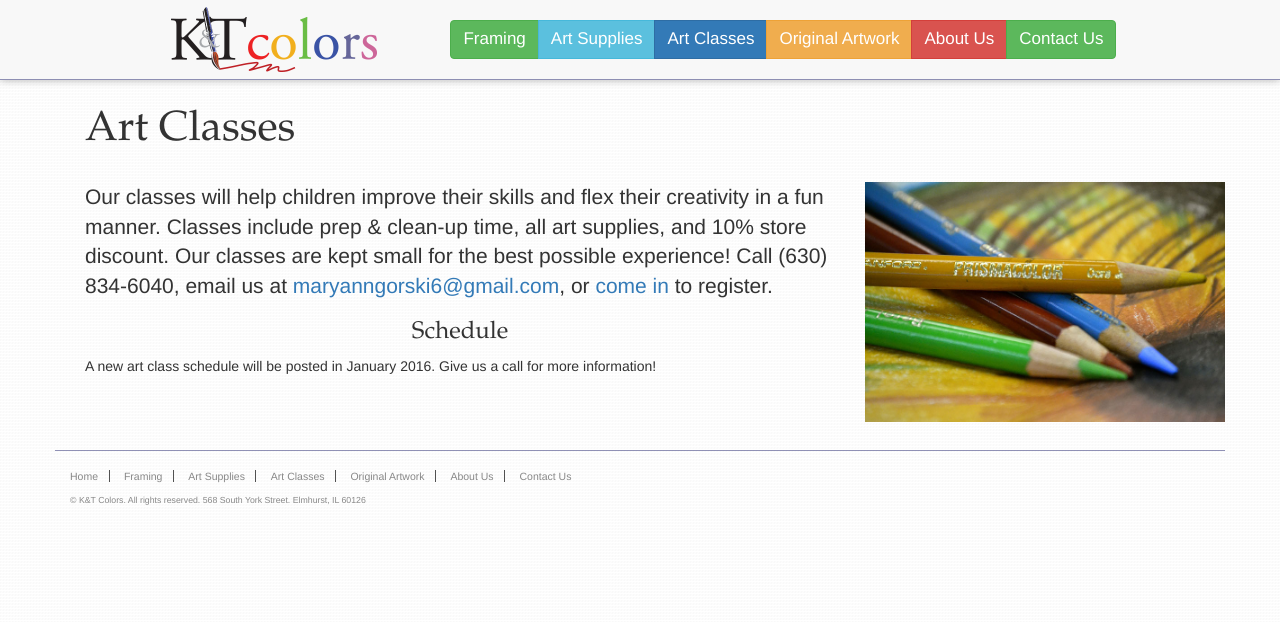
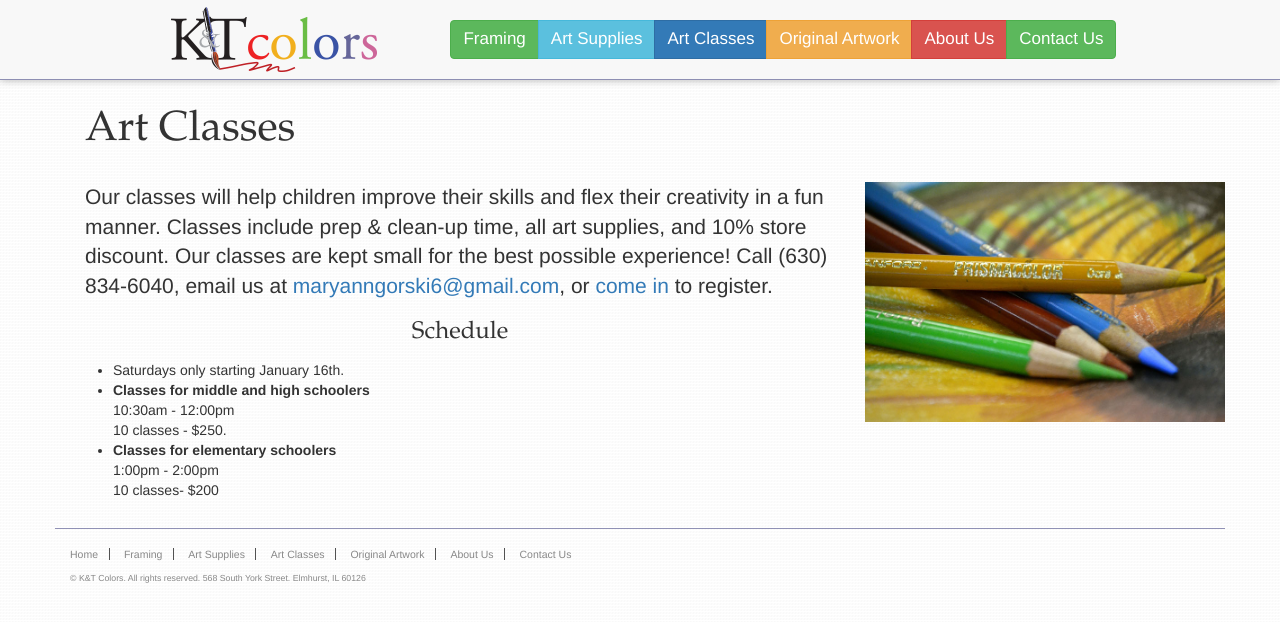
Before and after one commit to kandtcolors/ktcolorselmhurst.com, a Jekyll site: the page built from art-classes.html, in a window 1280 px wide. Shown: the top 622 px of the page. Built offline with Jekyll 4.4.1, drawn with Linux system fonts in a browser that asks for light colours; nearby versions of some CDN libraries.

Commit message:
Added new class schedule

```diff
--- a/art-classes.html
+++ b/art-classes.html
@@ -14,7 +14,10 @@ bodyClasses: art-classes
             <div class="col-md-8">
               <p class="lead">Our classes will help children improve their skills and flex their creativity in a fun manner. Classes include prep &amp; clean-up time, all art supplies, and 10% store discount. Our classes are kept small for the best possible experience! Call (630) 834-6040, email us at <a href="mailto:maryanngorski6@gmail.com" target="_blank">maryanngorski6@gmail.com</a>, or <a href="{{ "/contact-us/" | prepend: site.baseurl }}">come in</a> to register.</p>
               <h3 class="text-center">Schedule</h3>
-              <p>A new art class schedule will be posted in January 2016. Give us a call for more information!</p>
+              <ul>
+                <li>Saturdays only starting January 16th.</li>
+                <li><strong>Classes for middle and high schoolers</strong><br>10:30am - 12:00pm<br>10 classes - $250.</li>
+                <li><strong>Classes for elementary schoolers</strong><br>1:00pm - 2:00pm<br>10 classes- $200</li>
               </p>
             </div>
             <div class="col-md-4"><img src="{{ site.imagebase }}/coloredpencilsfew.jpg" alt="Colored Pencils"></div>
```
